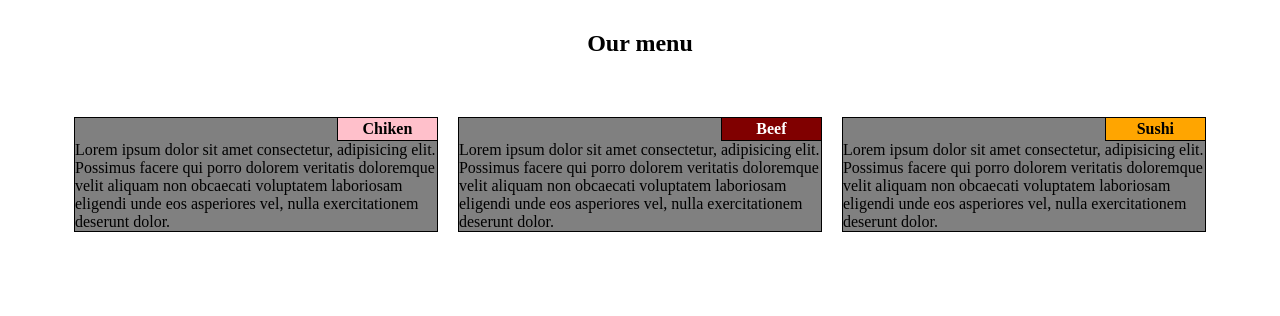
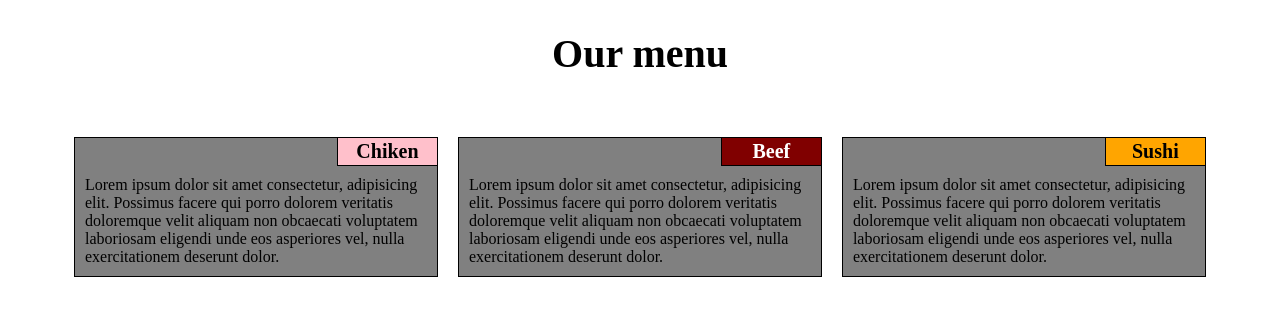
Before and after one commit to Wonky17/Module2_test, a plain HTML site: page index.html in a window 1280 px wide. Drawn offline with Linux system fonts and the light colour scheme.

Commit message:
Update style.css

```diff
--- a/css/style.css
+++ b/css/style.css
@@ -11,6 +11,7 @@
 }
 h1 {
   text-align: center;
+  font-size: 40px;
   margin-top: 30px;
   margin-bottom: 50px;
 }
@@ -24,6 +25,7 @@ h1 {
   display: relative;
 }
 .title {
+  font-size: 20px;
   padding: 2px;
   text-align: center;
   position: relative;
@@ -37,6 +39,7 @@ h1 {
 
 .card > p {
   clear: right;
+  padding: 10px;
 }
 
 /********** desktop devices only **********/
```
